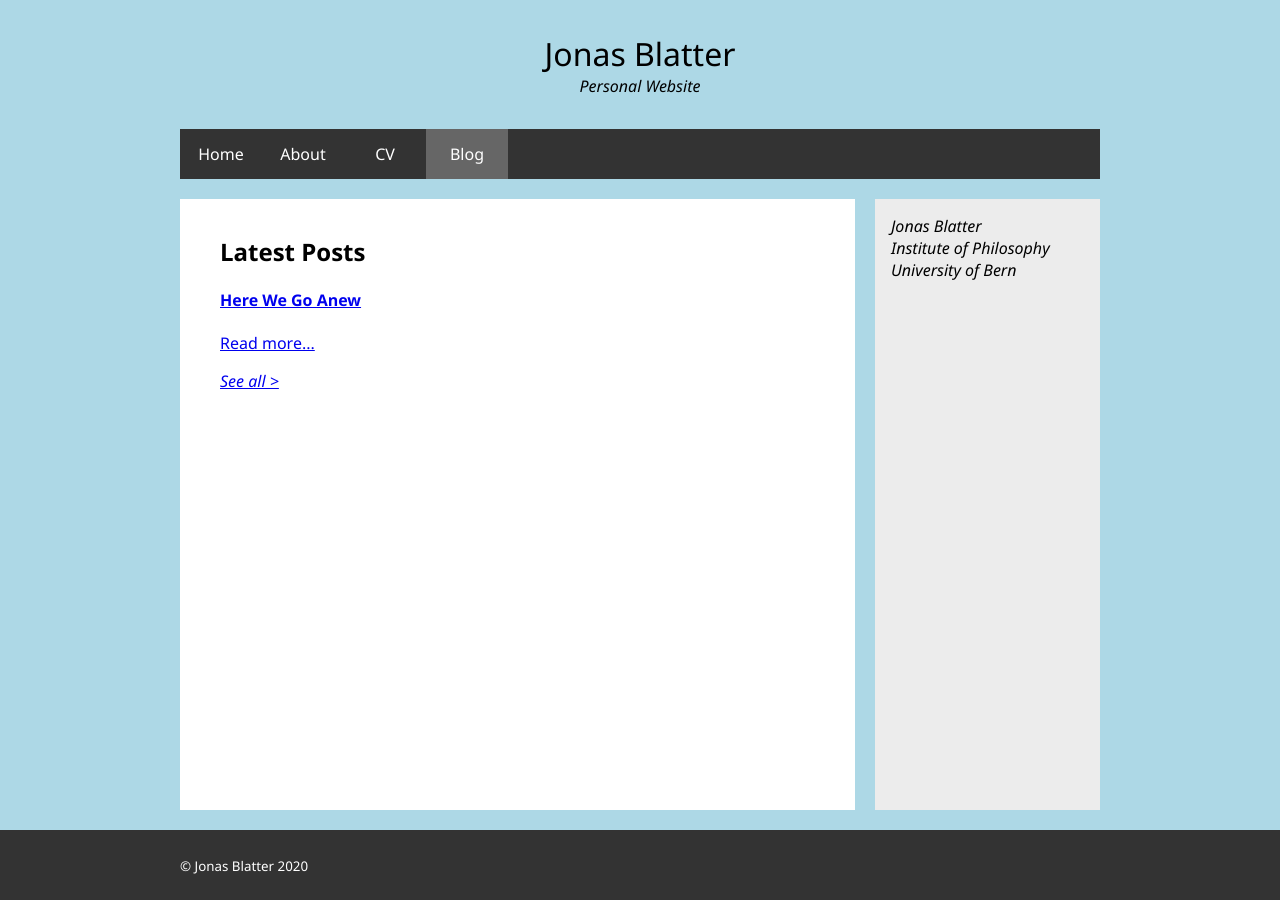
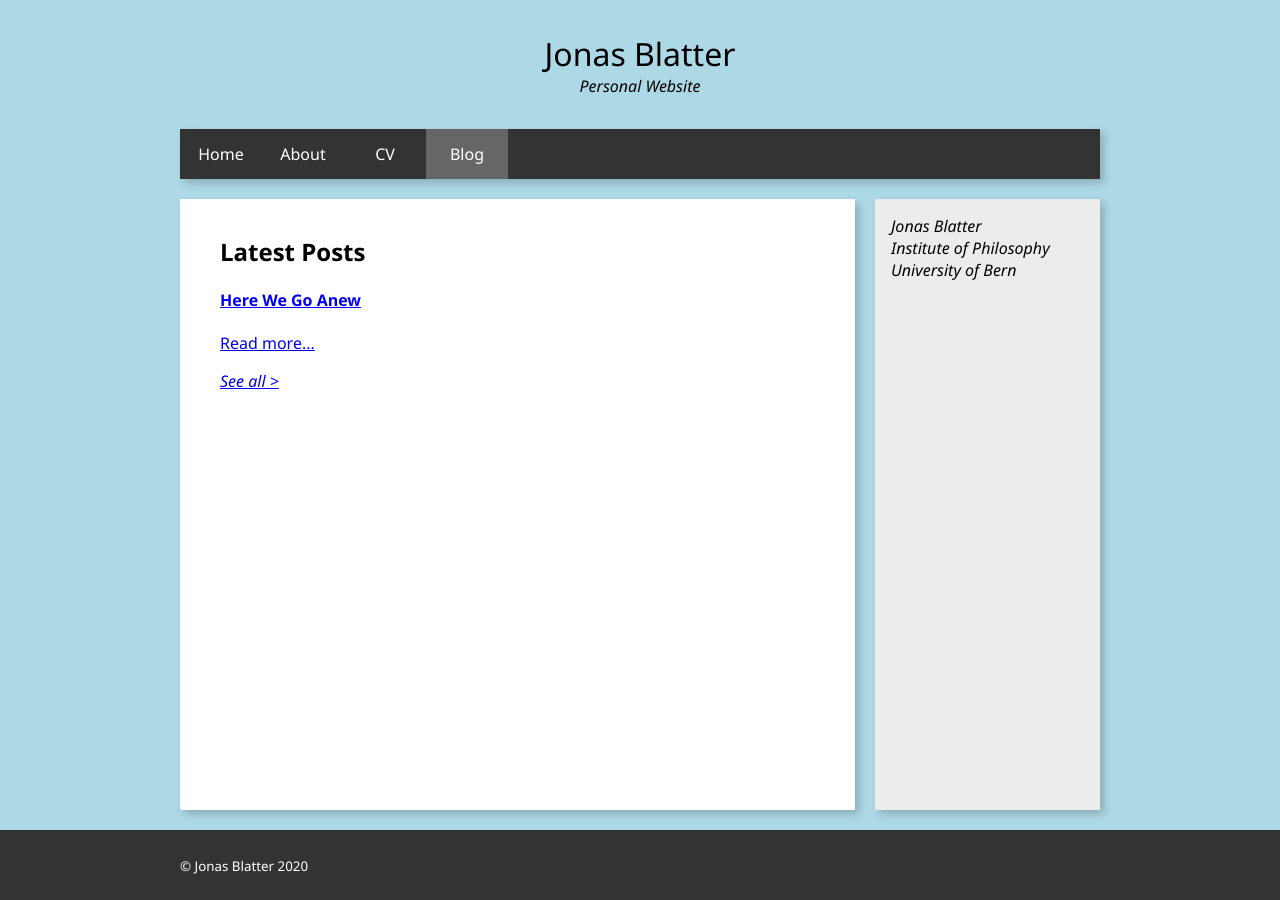
Before and after one commit to jonasblatter/jonasblatter.github.io, a Jekyll site: the page built from blog.md, in a window 1280 px wide. Built offline with Jekyll 4.4.1, drawn with Linux system fonts in a browser that asks for light colours; our own code applies the rules of GitHub Pages for plain Markdown files.

Commit message:
shadows for all

```diff
--- a/_sass/main.scss
+++ b/_sass/main.scss
@@ -100,6 +100,9 @@
    }
 }
 
+section, article, aside {
+  box-shadow: 4px 4px 8px 0 rgba(0, 0, 0, 0.2);
+}
 
 footer {
   grid-area: footer;
@@ -139,7 +142,6 @@
     padding: 1em;
     h1, p {display: inline-block;}
     background-color: #ececec;
-    box-shadow: 0 4px 8px 0 rgba(0, 0, 0, 0.2);
   }
   section {
     position: fixed;
@@ -156,5 +158,8 @@
     padding: 0px;
     display: block;
   }
-  footer {margin-bottom: 60px}
+  footer {
+    margin-bottom: 60px;
+    box-shadow: 4px 4px 8px 0 rgba(0, 0, 0, 0.2);
+  }
 }
```
